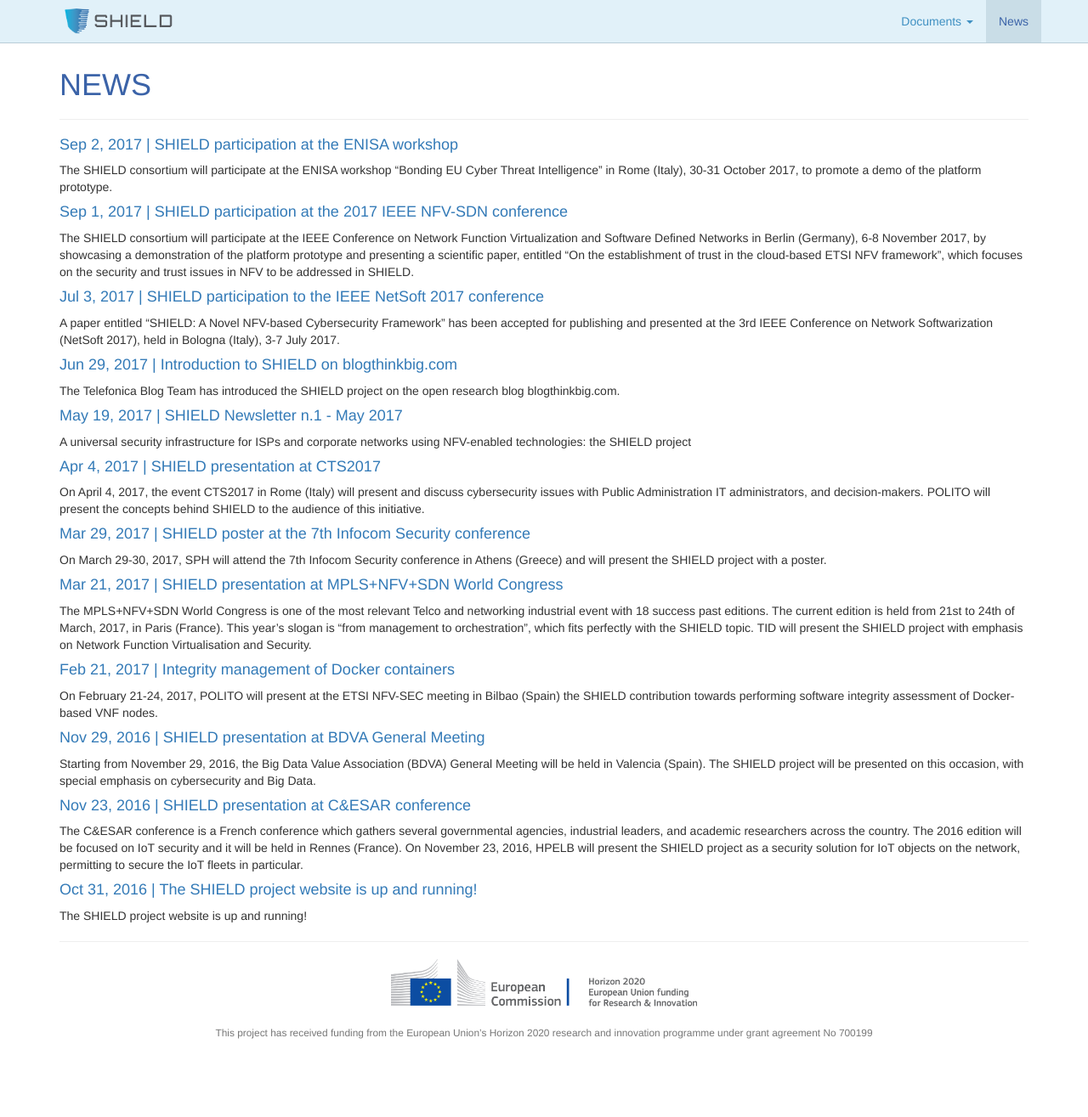
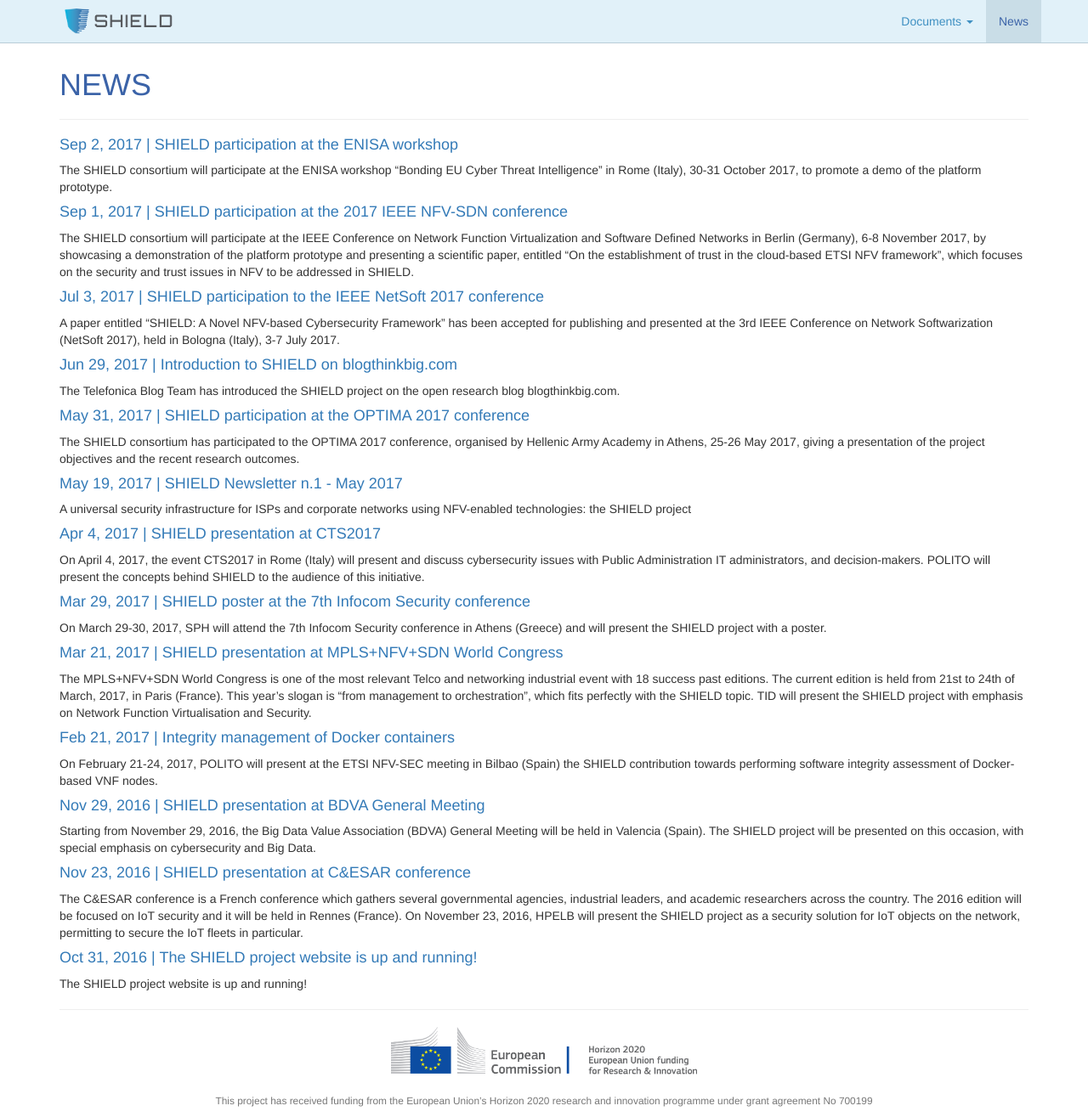
Before and after one commit to torsec/shield-h2020, a Jekyll site: the page built from news.html, in a window 1280 px wide and 1315 px high. Shown: the whole window at 85% size. Built offline with Jekyll 4.4.1, drawn with Linux system fonts in a browser that asks for light colours; comment, search, counter and statistics services are not loaded.

Commit message:
Added OPTIMA 2017 conference to news

```diff
--- a/_data/documents/other-documents.yaml
+++ b/_data/documents/other-documents.yaml
@@ -33,3 +33,9 @@
   file: shield_newsletter_1_may_2017.pdf
   date: 2017-05
   comment: "SHIELD Newsletter n.1 - May 2017"
+
+- title: "SHIELD– Securing against intruders and other threats through a NFV-enabled environment"
+  author: INFILI
+  file: shield_optima_2017.pdf
+  date: 2017-05
+  comment: "Presentation at the OPTIMA 2017 conference, Athens (Greece)"
--- /dev/null
+++ b/_news/2017-05-31-shield-optima.md
@@ -0,0 +1,6 @@
+---
+    title: SHIELD participation at the OPTIMA 2017 conference
+    layout: news
+---
+
+The SHIELD consortium has participated to the [OPTIMA 2017](https://sse.army.gr/sites/sse.army.gr/files/attachments/call_for_papers-optima_2017.pdf) conference, organised by Hellenic Army Academy in Athens, 25-26 May 2017, giving a presentation of the project objectives and the recent research outcomes.
```
Also changed, not shown: 1 other file.
